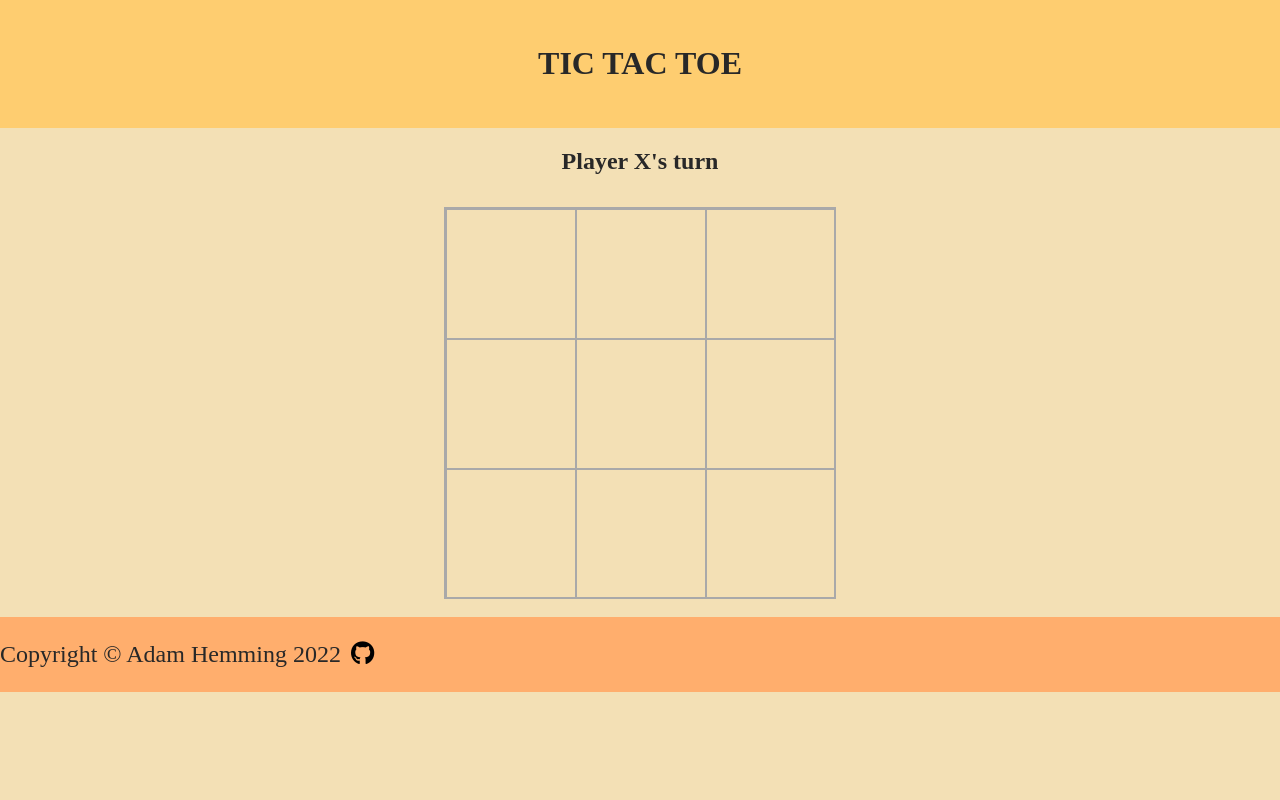
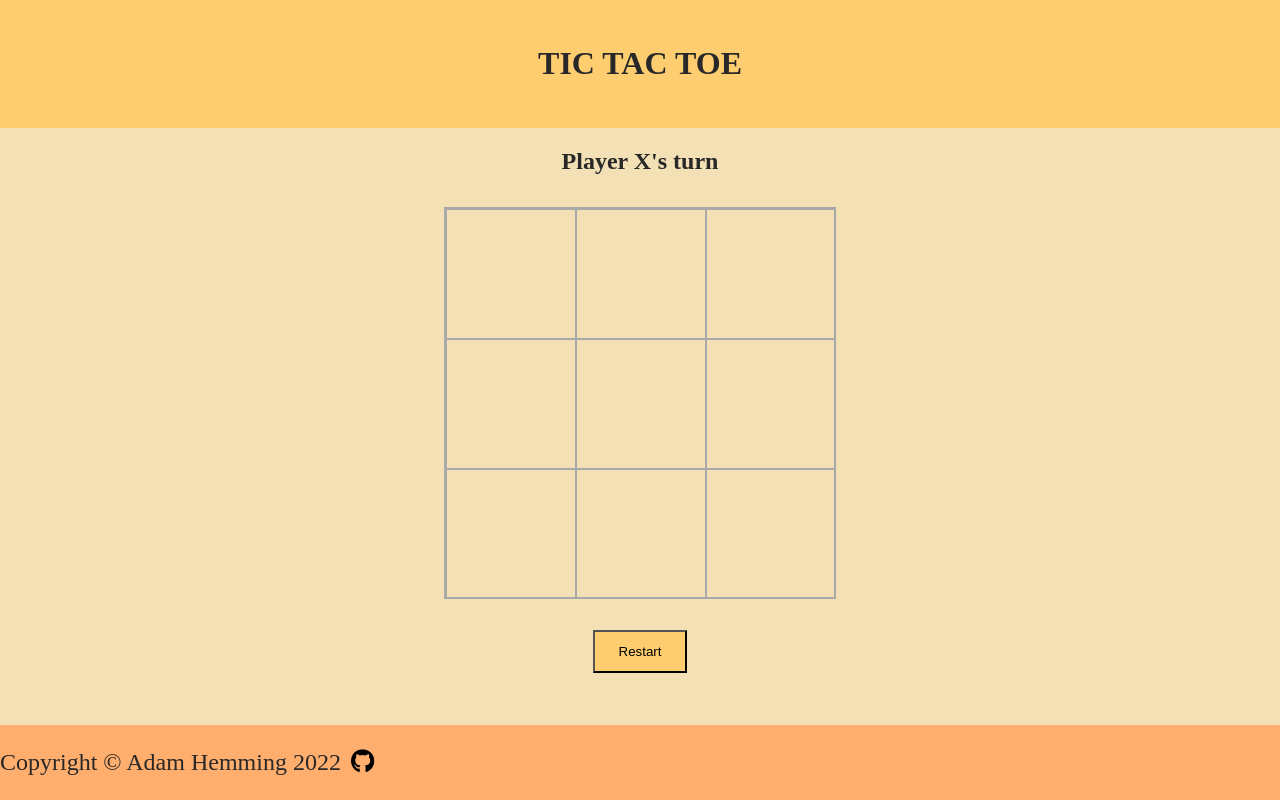
Before and after one commit to lw-a/tic-tac-toe, a plain HTML site: page index.html in a window 1280 px wide. Drawn offline with Linux system fonts and the light colour scheme.

Commit message:
actually push footer to bottom

```diff
--- a/style.css
+++ b/style.css
@@ -6,10 +6,12 @@ body {
   background-color: #F3E0B5;
   margin: 0;
   color: rgb(40, 40, 40);
+}
+
+html {
   position: relative;
   min-height: 100%;
 }
-
 /* header */
 
 .header {
@@ -30,6 +32,7 @@ body {
   align-items: center;
   justify-content: center;
   gap: 12px;
+  margin-bottom: 120px;
 }
 
 #gameboard {
@@ -57,7 +60,6 @@ body {
 padding: 12px 24px;
 background-color: #FECD70;
 margin-top: 19px;
-margin-bottom: 19px;
 }
 
 /* footer  */
```
